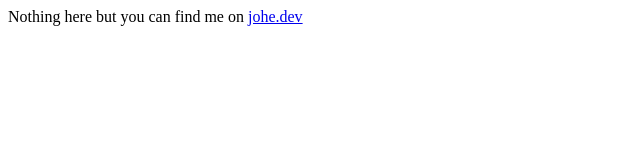
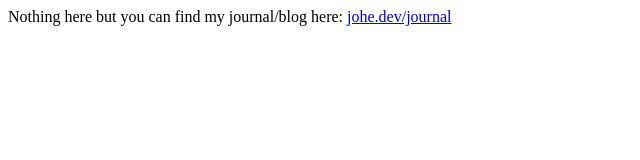
Before and after one commit to johe96/johe96.github.io, a plain HTML site: page index.html in a window 1280 px wide. Shown: the whole page, without its empty margins (0-640 px from the left). Drawn offline with Linux system fonts and the light colour scheme.

Commit message:
Update index.html

```diff
--- a/index.html
+++ b/index.html
@@ -1 +1 @@
-Nothing here but you can find me on <a href="url">johe.dev</a>
+Nothing here but you can find my journal/blog here: <a href="url">johe.dev/journal</a>
```
